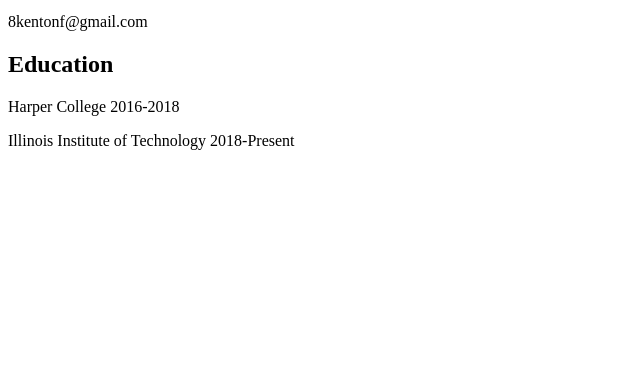
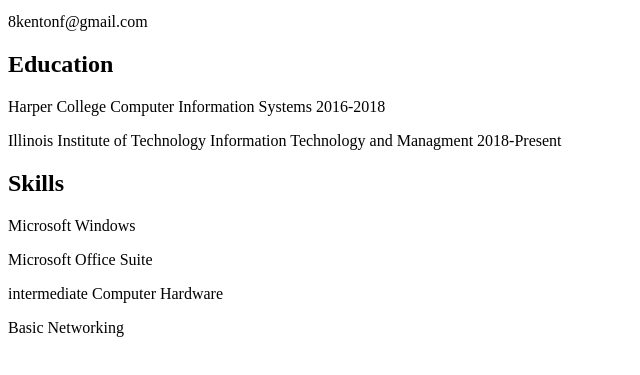
Before and after one commit to 8Kentonf/Project1, a plain HTML site: page index.html in a window 1280 px wide. Shown: the part 101-476 px from the top of the page, without its empty margins (0-640 px from the left). Drawn offline with Linux system fonts and the light colour scheme.

Commit message:
adding skills

```diff
--- a/index.html
+++ b/index.html
@@ -10,8 +10,13 @@
   <p>123 18th Street Chicago, Illinois 60616</p>
   <p>8kentonf@gmail.com</p>
   <h2>Education</h2>
-  <p>Harper College 2016-2018</p>
-  <p>Illinois Institute of Technology 2018-Present<p>
+  <p>Harper College Computer Information Systems 2016-2018</p>
+  <p>Illinois Institute of Technology Information Technology and Managment 2018-Present<p>
+  <h2>Skills</h2>
+  <p>Microsoft Windows</p>
+  <p>Microsoft Office Suite</p>
+  <p>intermediate Computer Hardware</p>
+  <p>Basic Networking</p>
 
 
   </body>
```
